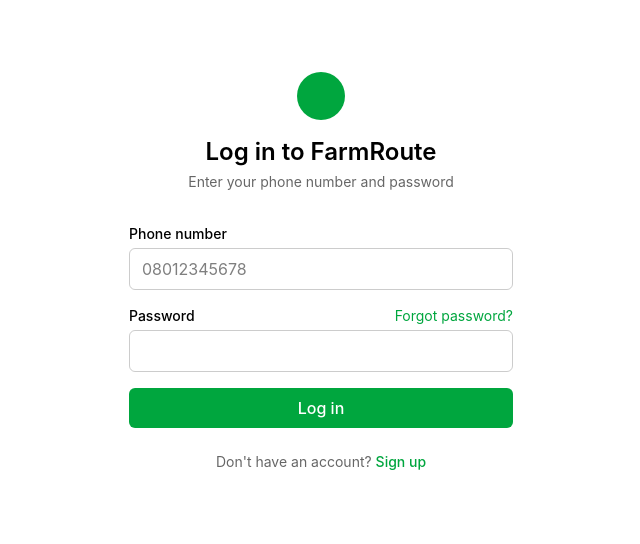
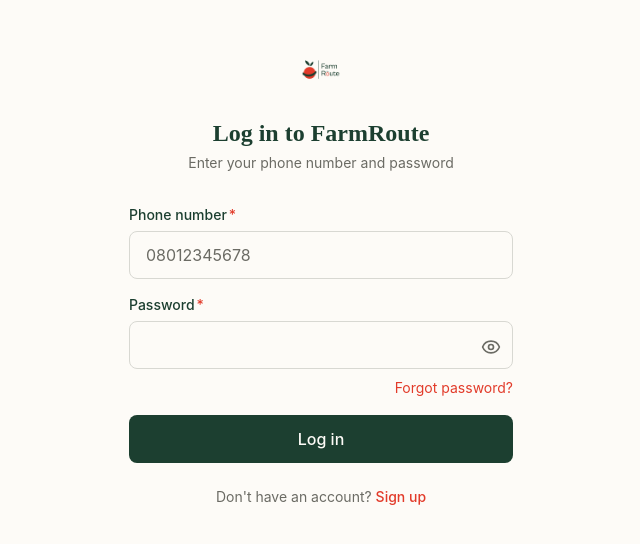
Before and after one commit to gbenga101/TechyJaunt_Hackathon, a React (Vite) app: page /login in a window 1280 px wide. Shown: the part 128-672 px from the top of the page, without its empty margins (319-959 px from the left). Built offline with nearby package versions, Linux system fonts and the light colour scheme; no server answers.

Commit message:
fixing authentication

```diff
--- /dev/null
+++ b/src/components/ui/PasswordInput.tsx
@@ -0,0 +1,40 @@
+// components/ui/PasswordInput.tsx — corrected to work with react-hook-form's register()
+import { forwardRef, useState, type InputHTMLAttributes } from "react";
+import { Eye, EyeOff } from "lucide-react";
+import { Input } from "./Input";
+
+interface PasswordInputProps extends InputHTMLAttributes<HTMLInputElement> {
+  label: string;
+  required?: boolean;
+  error?: string;
+}
+
+export const PasswordInput = forwardRef<HTMLInputElement, PasswordInputProps>(
+  ({ label, required, error, ...props }, ref) => {
+    const [visible, setVisible] = useState(false);
+
+    return (
+      <div className="relative">
+        <Input
+          ref={ref}
+          label={label}
+          required={required}
+          error={error}
+          type={visible ? "text" : "password"}
+          className="pr-11"
+          {...props}
+        />
+        <button
+          type="button"
+          onClick={() => setVisible((v) => !v)}
+          className="absolute right-3 bottom-3 text-text-muted hover:text-primary"
+          aria-label={visible ? "Hide password" : "Show password"}
+        >
+          {visible ? <EyeOff className="h-5 w-5" /> : <Eye className="h-5 w-5" />}
+        </button>
+      </div>
+    );
+  }
+);
+
+PasswordInput.displayName = "PasswordInput";
--- a/src/pages/Login/LoginPage.tsx
+++ b/src/pages/Login/LoginPage.tsx
@@ -3,8 +3,12 @@
 import { zodResolver } from "@hookform/resolvers/zod";
 import { z } from "zod";
 
+import FarmrouteLogo from "@/assets/Farmroute logo-noBG.png";
 import { useLogin } from "@/services/queries/auth.queries";
 import { ROUTES } from "@/routes/paths";
+import { Button } from "@/components/ui/Button";
+import { Input } from "@/components/ui/Input";
+import { PasswordInput } from "@/components/ui/PasswordInput";
 
 const loginSchema = z.object({
   phone: z
@@ -35,76 +39,70 @@
   };
 
   return (
-    <div className="min-h-screen flex items-center justify-center bg-white px-4">
+    <div className="min-h-screen flex items-center justify-center bg-background px-screen-x">
       <div className="w-full max-w-sm">
         <div className="mb-8 text-center">
-          <div className="mx-auto mb-4 h-12 w-12 rounded-full bg-green-600" />
-          <h1 className="text-2xl font-semibold text-black">Log in to FarmRoute</h1>
-          <p className="mt-1 text-sm text-black/60">
+          <img
+            src={FarmrouteLogo}
+            alt="FarmRoute logo"
+            className="mx-auto mb-4 h-16 w-16 object-contain"
+          />
+          <h1 className="font-heading text-2xl font-bold text-primary">
+            Log in to FarmRoute
+          </h1>
+          <p className="mt-1 font-body text-sm text-text-muted">
             Enter your phone number and password
           </p>
         </div>
 
         <form onSubmit={handleSubmit(onSubmit)} className="space-y-4" noValidate>
-          <div>
-            <label htmlFor="phone" className="mb-1 block text-sm font-medium text-black">
-              Phone number
-            </label>
-            <input
+          <Input
+            label="Phone number"
+            required
             id="phone"
             type="tel"
             autoComplete="tel"
             placeholder="08012345678"
-              className="w-full rounded-md border border-black/20 px-3 py-2 text-black outline-none focus:border-green-600 focus:ring-1 focus:ring-green-600"
+            error={errors.phone?.message}
             {...register("phone")}
           />
-            {errors.phone && (
-              <p className="mt-1 text-sm text-red-600">{errors.phone.message}</p>
-            )}
-          </div>
 
           <div>
-            <div className="mb-1 flex items-center justify-between">
-              <label htmlFor="password" className="block text-sm font-medium text-black">
-                Password
-              </label>
+            <PasswordInput
+              label="Password"
+              required
+              id="password"
+              autoComplete="current-password"
+              error={errors.password?.message}
+              {...register("password")}
+            />
+            <div className="mt-1.5 text-right">
               <Link
                 to={ROUTES.FORGOT_PASSWORD}
-                className="text-sm text-green-600 hover:underline"
+                className="font-body text-sm text-accent hover:underline"
               >
                 Forgot password?
               </Link>
             </div>
-            <input
-              id="password"
-              type="password"
-              autoComplete="current-password"
-              className="w-full rounded-md border border-black/20 px-3 py-2 text-black outline-none focus:border-green-600 focus:ring-1 focus:ring-green-600"
-              {...register("password")}
-            />
-            {errors.password && (
-              <p className="mt-1 text-sm text-red-600">{errors.password.message}</p>
-            )}
           </div>
 
           {error && (
-            <p className="rounded-md bg-red-50 px-3 py-2 text-sm text-red-600">
+            <p
+              role="alert"
+              className="rounded-control border border-accent bg-accent/5 px-3 py-2 font-body text-sm text-accent"
+            >
               Login failed. Check your phone number and password and try again.
             </p>
           )}
 
-          <button
-            type="submit"
-            disabled={isPending}
-            className="w-full rounded-md bg-green-600 px-4 py-2 font-medium text-white transition hover:bg-green-700 disabled:cursor-not-allowed disabled:opacity-60"
-          >
+          <Button type="submit" isLoading={isPending}>
             {isPending ? "Logging in…" : "Log in"}
-          </button>
+          </Button>
         </form>
 
-        <p className="mt-6 text-center text-sm text-black/60">
+        <p className="mt-6 text-center font-body text-sm text-text-muted">
           Don't have an account?{" "}
-          <Link to={ROUTES.REGISTER} className="font-medium text-green-600 hover:underline">
+          <Link to={ROUTES.REGISTER} className="font-medium text-accent hover:underline">
             Sign up
           </Link>
         </p>
--- a/src/pages/Register/RegisterPage.tsx
+++ b/src/pages/Register/RegisterPage.tsx
@@ -5,10 +5,17 @@
 
 import { useSignup } from "@/services/queries/auth.queries";
 import { ROUTES } from "@/routes/paths";
+import { Button } from "@/components/ui/Button";
+import { Input } from "@/components/ui/Input";
+import { PasswordInput } from "@/components/ui/PasswordInput";
 
 // Matches SignupPayload in types/auth.ts exactly, which matches the
 // confirmed backend /auth/signup example body.
-const signupSchema = z.object({
+// NOTE: confirmPassword below is a client-side-only UX addition matching
+// the approved Register screen mockup — it is NOT part of SignupPayload
+// and is never sent to the backend.
+const signupSchema = z
+  .object({
     name: z.string().min(2, "Enter your full name"),
     email: z.string().email("Enter a valid email"),
     phone: z
@@ -16,12 +23,15 @@
       .min(10, "Enter a valid phone number")
       .regex(/^[0-9+ ]+$/, "Phone number can only contain digits"),
     password: z.string().min(6, "Password must be at least 6 characters"),
-  role: z.enum(["farmer", "trader"], {
-    error: "Select a role",
-  }),
+    confirmPassword: z.string(),
+    role: z.enum(["farmer", "trader"], { error: "Select a role" }),
     state: z.string().min(2, "Enter your state"),
     lga: z.string().min(2, "Enter your LGA"),
     otpChannel: z.enum(["email", "voice"]),
+  })
+  .refine((data) => data.password === data.confirmPassword, {
+    message: "Passwords do not match",
+    path: ["confirmPassword"],
   });
 
 type SignupFormValues = z.infer<typeof signupSchema>;
@@ -51,8 +61,6 @@
         otpChannel: values.otpChannel,
       },
       {
-        // verify-register-otp is keyed by email, so it travels forward
-        // via navigation state to the OTP screen.
         onSuccess: () =>
           navigate(ROUTES.OTP_VERIFY, { state: { email: values.email } }),
       }
@@ -60,159 +68,140 @@
   };
 
   return (
-    <div className="min-h-screen flex items-center justify-center bg-white px-4 py-10">
-      <div className="w-full max-w-sm">
+    <div className="min-h-screen bg-background">
+      <div className="mx-auto w-full max-w-sm px-screen-x py-10">
         <div className="mb-8 text-center">
-          <div className="mx-auto mb-4 h-12 w-12 rounded-full bg-green-600" />
-          <h1 className="text-2xl font-semibold text-black">Create your account</h1>
-          <p className="mt-1 text-sm text-black/60">Join FarmRoute as a farmer or trader</p>
+          <div className="mx-auto mb-4 h-12 w-12 rounded-full bg-primary" />
+          <h1 className="font-heading text-2xl font-bold text-primary">Create Account</h1>
+          <p className="mt-1 font-body text-sm text-text-muted">
+            Join the FarmRoute community to start trading.
+          </p>
         </div>
 
         <form onSubmit={handleSubmit(onSubmit)} className="space-y-4" noValidate>
-          <div>
-            <label htmlFor="name" className="mb-1 block text-sm font-medium text-black">
-              Full name
-            </label>
-            <input
+          <Input
+            label="Full Name"
+            required
             id="name"
-              type="text"
             autoComplete="name"
-              className="w-full rounded-md border border-black/20 px-3 py-2 text-black outline-none focus:border-green-600 focus:ring-1 focus:ring-green-600"
+            placeholder="Enter your full name"
+            error={errors.name?.message}
             {...register("name")}
           />
-            {errors.name && <p className="mt-1 text-sm text-red-600">{errors.name.message}</p>}
-          </div>
 
-          <div>
-            <label htmlFor="email" className="mb-1 block text-sm font-medium text-black">
-              Email
-            </label>
-            <input
+          <Input
+            label="Email"
+            required
             id="email"
             type="email"
             autoComplete="email"
-              className="w-full rounded-md border border-black/20 px-3 py-2 text-black outline-none focus:border-green-600 focus:ring-1 focus:ring-green-600"
+            placeholder="Enter your email"
+            error={errors.email?.message}
             {...register("email")}
           />
-            {errors.email && <p className="mt-1 text-sm text-red-600">{errors.email.message}</p>}
-          </div>
 
-          <div>
-            <label htmlFor="phone" className="mb-1 block text-sm font-medium text-black">
-              Phone number
-            </label>
-            <input
+          <Input
+            label="Phone Number"
+            required
             id="phone"
             type="tel"
             autoComplete="tel"
-              placeholder="08012345678"
-              className="w-full rounded-md border border-black/20 px-3 py-2 text-black outline-none focus:border-green-600 focus:ring-1 focus:ring-green-600"
+            placeholder="Enter your phone number"
+            error={errors.phone?.message}
             {...register("phone")}
           />
-            {errors.phone && <p className="mt-1 text-sm text-red-600">{errors.phone.message}</p>}
-          </div>
+
+          <PasswordInput
+            label="Password"
+            required
+            id="password"
+            autoComplete="new-password"
+            placeholder="Create a password"
+            error={errors.password?.message}
+            {...register("password")}
+          />
+
+          <PasswordInput
+            label="Confirm Password"
+            required
+            id="confirmPassword"
+            autoComplete="new-password"
+            placeholder="Confirm your password"
+            error={errors.confirmPassword?.message}
+            {...register("confirmPassword")}
+          />
 
           <div>
-            <label htmlFor="password" className="mb-1 block text-sm font-medium text-black">
-              Password
-            </label>
-            <input
-              id="password"
-              type="password"
-              autoComplete="new-password"
-              className="w-full rounded-md border border-black/20 px-3 py-2 text-black outline-none focus:border-green-600 focus:ring-1 focus:ring-green-600"
-              {...register("password")}
-            />
-            {errors.password && (
-              <p className="mt-1 text-sm text-red-600">{errors.password.message}</p>
-            )}
-          </div>
-
-          <div>
-            <label htmlFor="role" className="mb-1 block text-sm font-medium text-black">
-              I am a
+            <label htmlFor="role" className="mb-1.5 block font-body text-sm font-medium text-primary">
+              I am a<span className="ml-0.5 text-accent">*</span>
             </label>
             <select
               id="role"
               defaultValue=""
-              className="w-full rounded-md border border-black/20 bg-white px-3 py-2 text-black outline-none focus:border-green-600 focus:ring-1 focus:ring-green-600"
+              className="h-12 w-full rounded-control border border-border bg-background px-4 font-body text-base text-primary focus-visible:border-focus-ring"
               {...register("role")}
             >
-              <option value="" disabled>
-                Select role
-              </option>
+              <option value="" disabled>Select role</option>
               <option value="farmer">Farmer</option>
               <option value="trader">Trader</option>
             </select>
-            {errors.role && <p className="mt-1 text-sm text-red-600">{errors.role.message}</p>}
+            {errors.role && (
+              <p className="mt-1.5 font-body text-sm text-accent" role="alert">
+                {errors.role.message}
+              </p>
+            )}
           </div>
 
           <div className="grid grid-cols-2 gap-3">
-            <div>
-              <label htmlFor="state" className="mb-1 block text-sm font-medium text-black">
-                State
-              </label>
-              <input
+            <Input
+              label="State"
+              required
               id="state"
-                type="text"
               placeholder="Kano"
-                className="w-full rounded-md border border-black/20 px-3 py-2 text-black outline-none focus:border-green-600 focus:ring-1 focus:ring-green-600"
+              error={errors.state?.message}
               {...register("state")}
             />
-              {errors.state && (
-                <p className="mt-1 text-sm text-red-600">{errors.state.message}</p>
-              )}
-            </div>
-            <div>
-              <label htmlFor="lga" className="mb-1 block text-sm font-medium text-black">
-                LGA
-              </label>
-              <input
+            <Input
+              label="LGA"
+              required
               id="lga"
-                type="text"
               placeholder="Kano"
-                className="w-full rounded-md border border-black/20 px-3 py-2 text-black outline-none focus:border-green-600 focus:ring-1 focus:ring-green-600"
+              error={errors.lga?.message}
               {...register("lga")}
             />
-              {errors.lga && <p className="mt-1 text-sm text-red-600">{errors.lga.message}</p>}
-            </div>
           </div>
 
           <div>
-            <span className="mb-1 block text-sm font-medium text-black">
+            <span className="mb-1.5 block font-body text-sm font-medium text-primary">
               Send verification code by
             </span>
             <div className="flex gap-4">
-              <label className="flex items-center gap-2 text-sm text-black">
-                <input type="radio" value="email" {...register("otpChannel")} />
+              <label className="flex items-center gap-2 font-body text-sm text-primary">
+                <input type="radio" value="email" className="accent-accent" {...register("otpChannel")} />
                 Email
               </label>
-              <label className="flex items-center gap-2 text-sm text-black">
-                <input type="radio" value="voice" {...register("otpChannel")} />
+              <label className="flex items-center gap-2 font-body text-sm text-primary">
+                <input type="radio" value="voice" className="accent-accent" {...register("otpChannel")} />
                 Voice call
               </label>
             </div>
           </div>
 
           {error && (
-            <p className="rounded-md bg-red-50 px-3 py-2 text-sm text-red-600">
+            <p role="alert" className="rounded-control border border-accent bg-accent/5 px-3 py-2 font-body text-sm text-accent">
               Sign up failed. Check your details and try again.
             </p>
           )}
 
-          <button
-            type="submit"
-            disabled={isPending}
-            className="w-full rounded-md bg-green-600 px-4 py-2 font-medium text-white transition hover:bg-green-700 disabled:cursor-not-allowed disabled:opacity-60"
-          >
-            {isPending ? "Creating account…" : "Create account"}
-          </button>
+          <Button type="submit" isLoading={isPending}>
+            {isPending ? "Creating account…" : "Create Account"}
+          </Button>
         </form>
 
-        <p className="mt-6 text-center text-sm text-black/60">
+        <p className="mt-6 text-center font-body text-sm text-text-muted">
           Already have an account?{" "}
-          <Link to={ROUTES.LOGIN} className="font-medium text-green-600 hover:underline">
-            Log in
+          <Link to={ROUTES.LOGIN} className="font-medium text-accent hover:underline">
+            Login
           </Link>
         </p>
       </div>
```
Also changed, not shown: src/pages/OtpVerify/OtpVerifyPage.tsx (+33 -39 lines), src/assets/Farmroute logo-noBG.png (added), src/assets/Farmroute logo.png (added), src/components/ui/OTPInput.tsx (renamed from src/components/ui/OTPInputs.tsx). Lines whose indentation alone changed are shown as unchanged.
